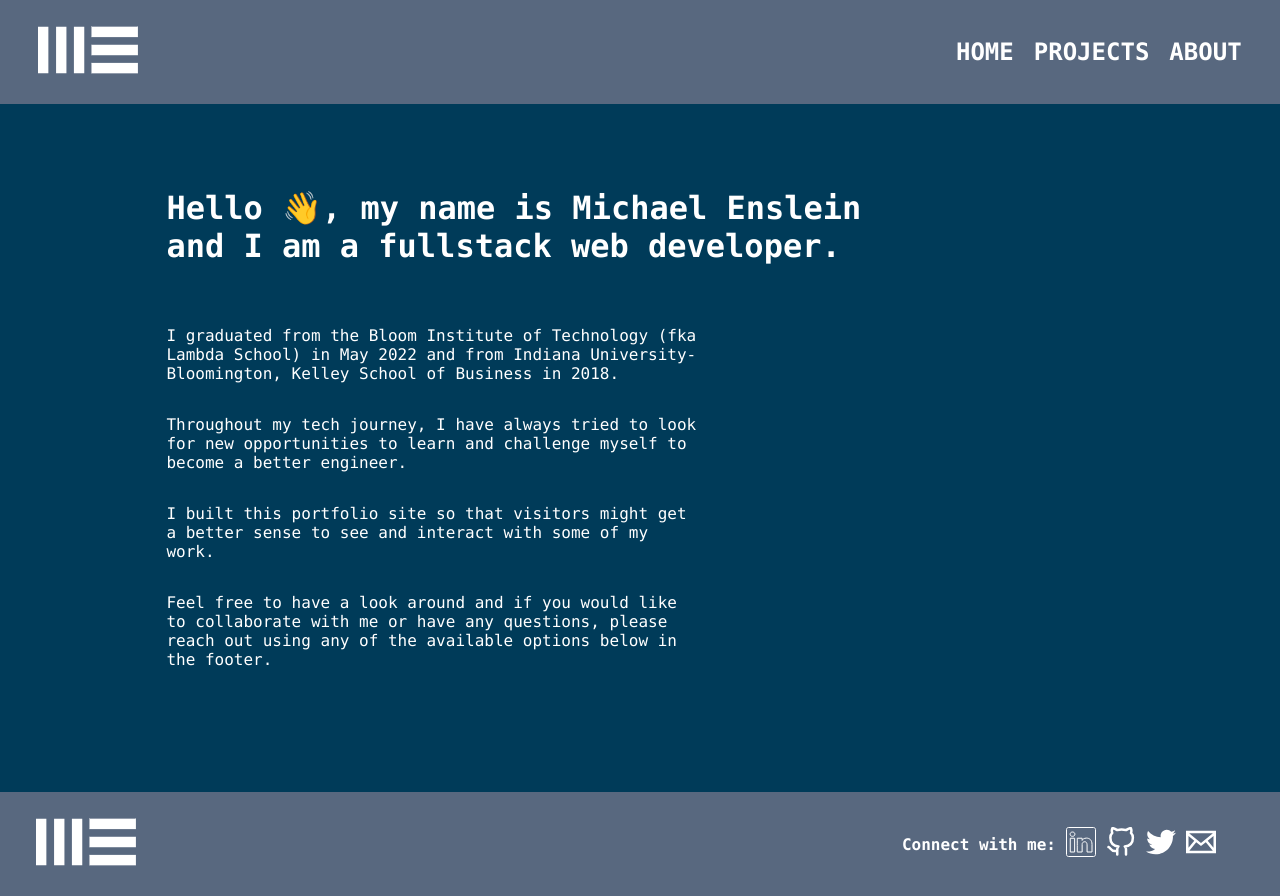
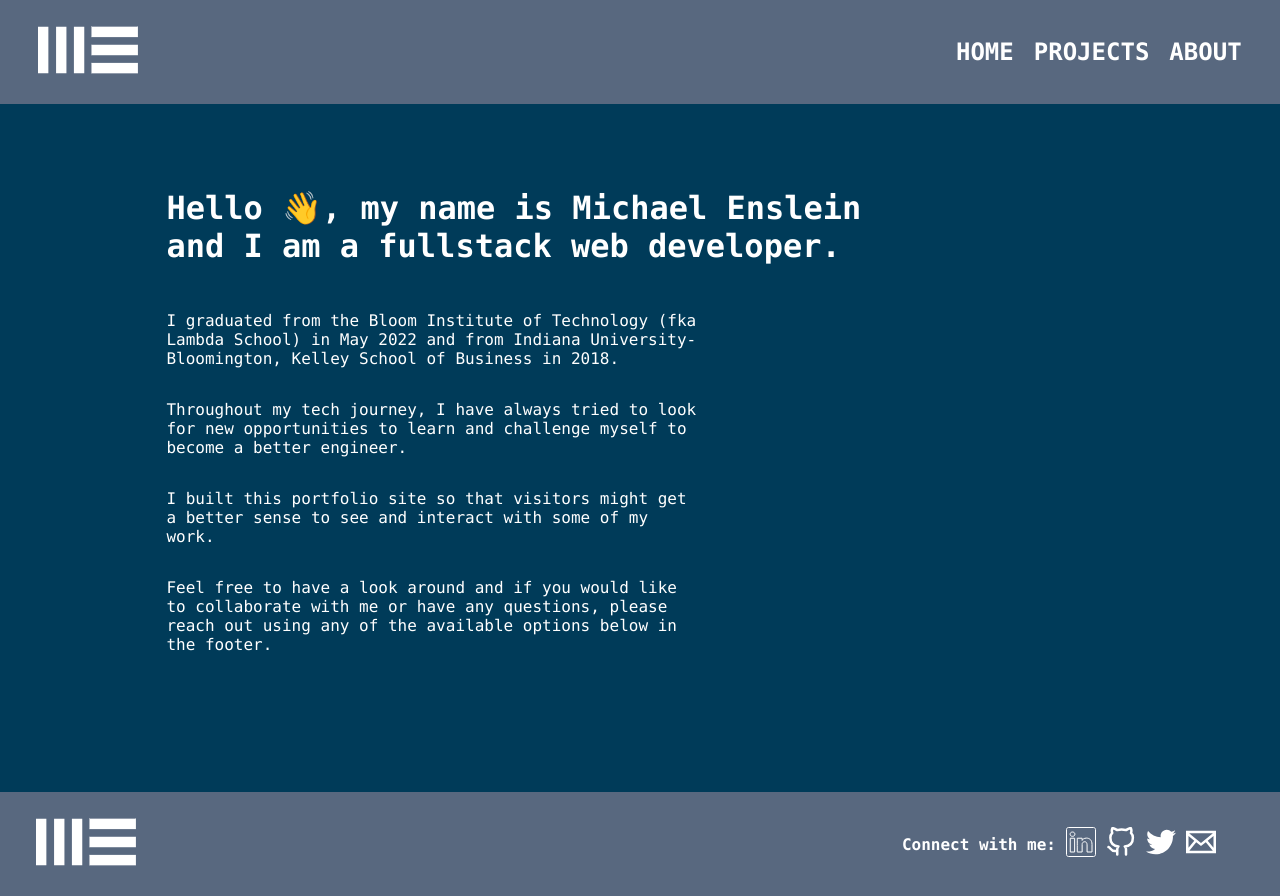
Before and after one commit to mnenslei/my-site, a React (Create React App) app: page / in a window 1280 px wide. Built offline with nearby package versions, Linux system fonts and the light colour scheme.

Commit message:
removed some h1 home-container padding

```diff
--- a/src/index.css
+++ b/src/index.css
@@ -64,7 +64,7 @@ code {
 }
 
 .home-container h1{
-  padding-bottom: 3%;
+  padding-bottom: 1%;
 }
 
 .home-container p{
```
